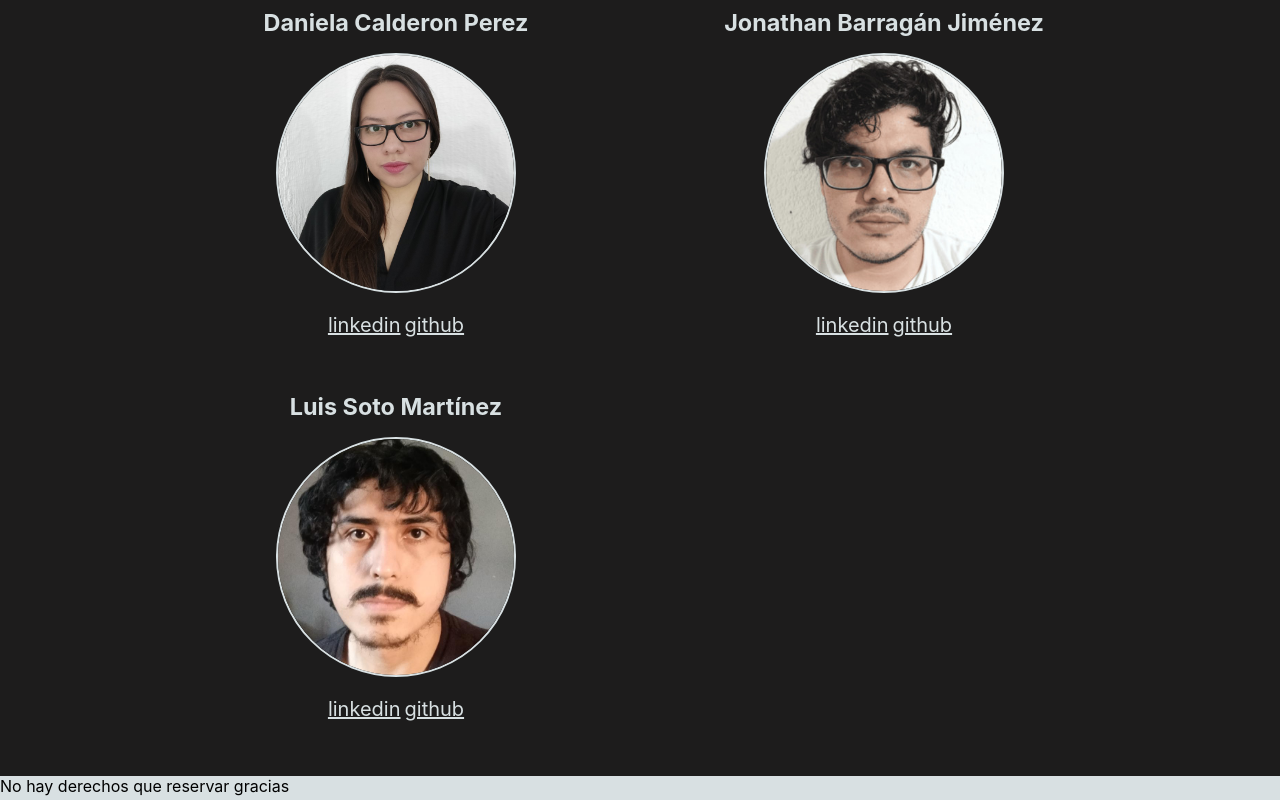
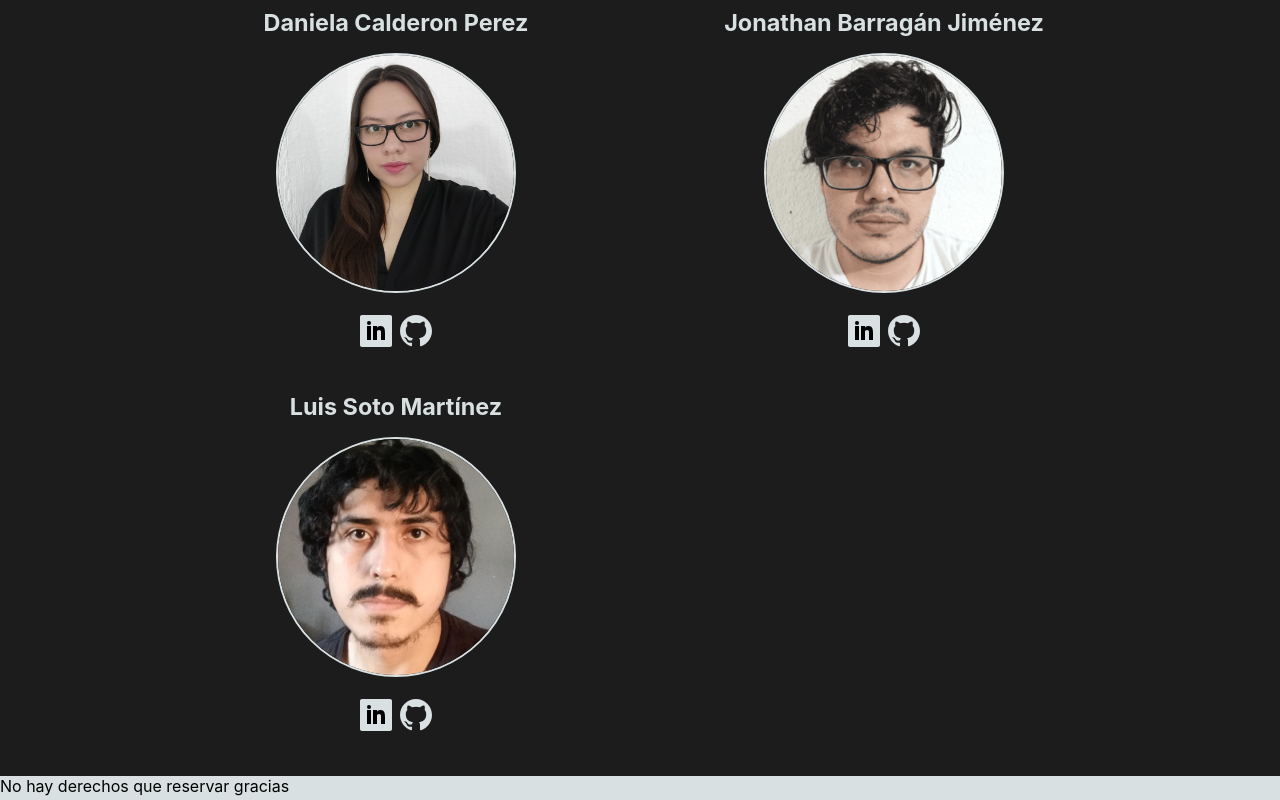
Before and after one commit to jobaji09/mixbaaljun-landingpage, a React (Vite) app: page / in a window 1280 px wide. Shown: the part 717-1517 px from the top of the page. Built offline with nearby package versions, Linux system fonts and the light colour scheme.

Commit message:
adding icons for linkedin and github

```diff
--- a/src/components/ContactUs/index.jsx
+++ b/src/components/ContactUs/index.jsx
@@ -2,7 +2,8 @@ import styles from './styles.module.css'
 import daniela from '/assets/Daniela.jpeg'
 import luis from '/assets/Luis.jpeg'
 import jonathan from '/assets/Jonathan.jpeg'
-
+import { Github } from '../Icons/Github.jsx'
+import { Linkedin } from '../Icons/Linkedin.jsx'
 
 const contacts = [
   {
@@ -61,10 +62,22 @@ const contacts = [
   }
 ];
 
+const socialMedia = {
+  'linkedin': <Linkedin />,
+  'github': <Github />
+}
+
 function Contact({ name, social = [], img }) {
 
   const socialmedia = social.map(({ id, name, link }) => {
-    return <li key={id}><a href={link} target="_blank" rel="noopener noreferrer">{name} </a></li>
+    return <li key={id}>
+      <a
+        href={link}
+        target="_blank"
+        rel="noopener noreferrer">
+        {socialMedia[name]}
+      </a>
+    </li>
   });
 
   return (
--- a/src/components/ContactUs/styles.module.css
+++ b/src/components/ContactUs/styles.module.css
@@ -31,7 +31,6 @@
 
 .socialMediaList {
   list-style-type: none;
-  margin: 0;
   padding: 0;
   display: inline-block;
   margin: 2px;
@@ -40,6 +39,7 @@
 .socialMediaList li {
   display: inline-block;
   margin: 2px;
+  padding: 2px;
 }
 
 .socialMediaList li a {
--- /dev/null
+++ b/src/components/Icons/Github.jsx
@@ -0,0 +1,15 @@
+export const Github = ({ fill = 'currentColor' }) => (
+  <svg enable-background="new 0 0 32 32"
+    height="32px"
+    id="Layer_1"
+    version="1.0"
+    viewBox="0 0 32 32"
+    width="32px">
+    <path
+      clip-rule="evenodd"
+      d="M16.003,0C7.17,0,0.008,7.162,0.008,15.997  c0,7.067,4.582,13.063,10.94,15.179c0.8,0.146,1.052-0.328,1.052-0.752c0-0.38,0.008-1.442,0-2.777  c-4.449,0.967-5.371-2.107-5.371-2.107c-0.727-1.848-1.775-2.34-1.775-2.34c-1.452-0.992,0.109-0.973,0.109-0.973  c1.605,0.113,2.451,1.649,2.451,1.649c1.427,2.443,3.743,1.737,4.654,1.329c0.146-1.034,0.56-1.739,1.017-2.139  c-3.552-0.404-7.286-1.776-7.286-7.906c0-1.747,0.623-3.174,1.646-4.292C7.28,10.464,6.73,8.837,7.602,6.634  c0,0,1.343-0.43,4.398,1.641c1.276-0.355,2.645-0.532,4.005-0.538c1.359,0.006,2.727,0.183,4.005,0.538  c3.055-2.07,4.396-1.641,4.396-1.641c0.872,2.203,0.323,3.83,0.159,4.234c1.023,1.118,1.644,2.545,1.644,4.292  c0,6.146-3.74,7.498-7.304,7.893C19.479,23.548,20,24.508,20,26c0,2,0,3.902,0,4.428c0,0.428,0.258,0.901,1.07,0.746  C27.422,29.055,32,23.062,32,15.997C32,7.162,24.838,0,16.003,0z"
+      fill={fill}
+      fill-rule="evenodd" />
+    <g /><g /><g /><g /><g /><g />
+  </svg>
+)
--- /dev/null
+++ b/src/components/Icons/Linkedin.jsx
@@ -0,0 +1,19 @@
+export const Linkedin = ({ fill = 'currentColor' }) => (
+  <svg
+    enable-background="new 0 0 32 32"
+    height="32px"
+    id="Layer_1"
+    version="1.0"
+    viewBox="0 0 32 32"
+    width="32px" >
+    <g >
+      <path d="M32,30c0,1.104-0.896,2-2,2H2c-1.104,0-2-0.896-2-2V2c0-1.104,0.896-2,2-2h28c1.104,0,2,0.896,2,2V30z"
+      fill={fill} />
+      <g>
+        <rect fill="black" height="14" width="4" x="7" y="11" />
+        <path d="M20.499,11c-2.791,0-3.271,1.018-3.499,2v-2h-4v14h4v-8c0-1.297,0.703-2,2-2c1.266,0,2,0.688,2,2v8h4v-7  C25,14,24.479,11,20.499,11z" fill="black" />
+        <circle cx="9" cy="8" fill="black" r="2" />
+    </g>
+    </g><g /><g /><g /><g /><g /><g />
+  </svg>
+)
```
